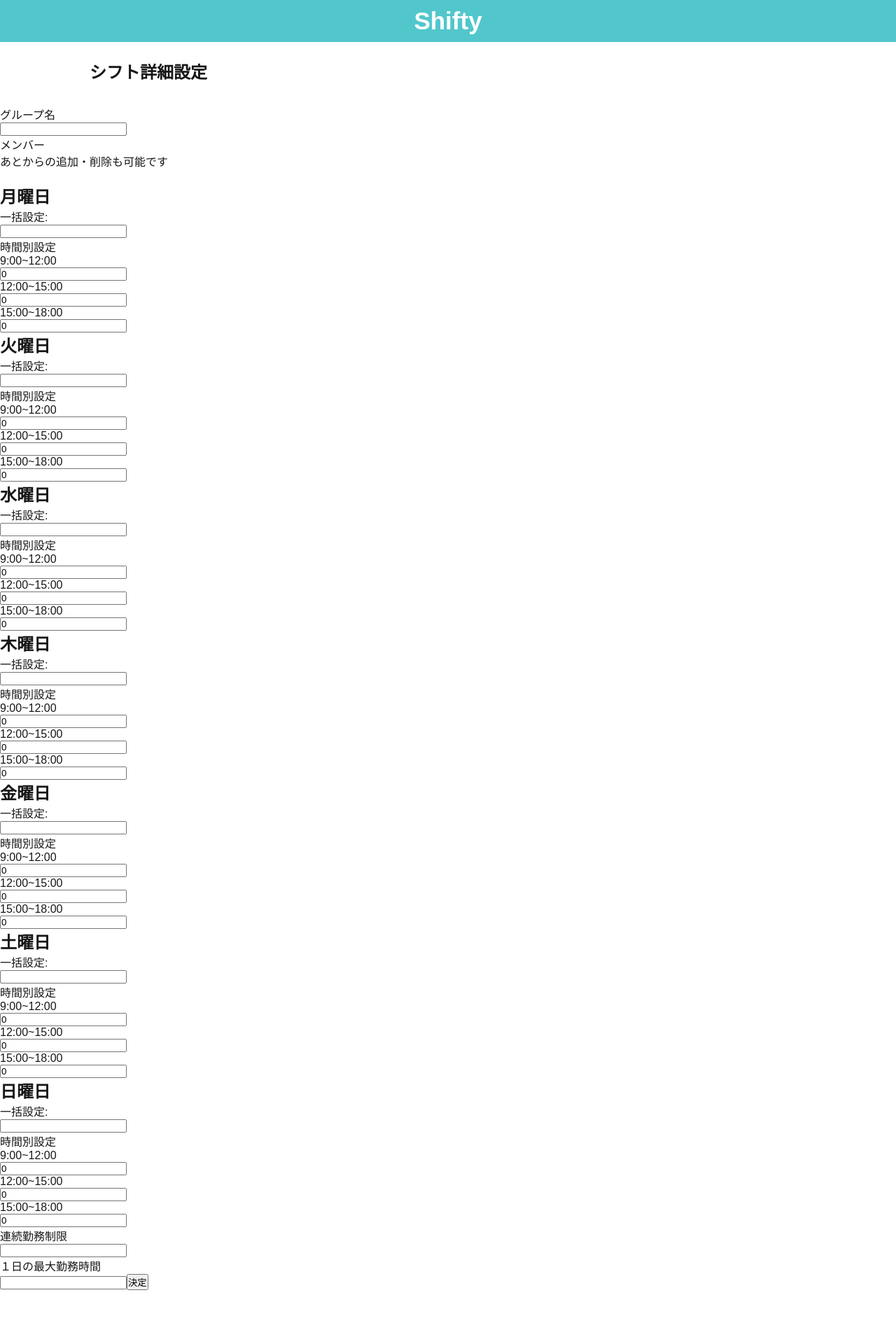
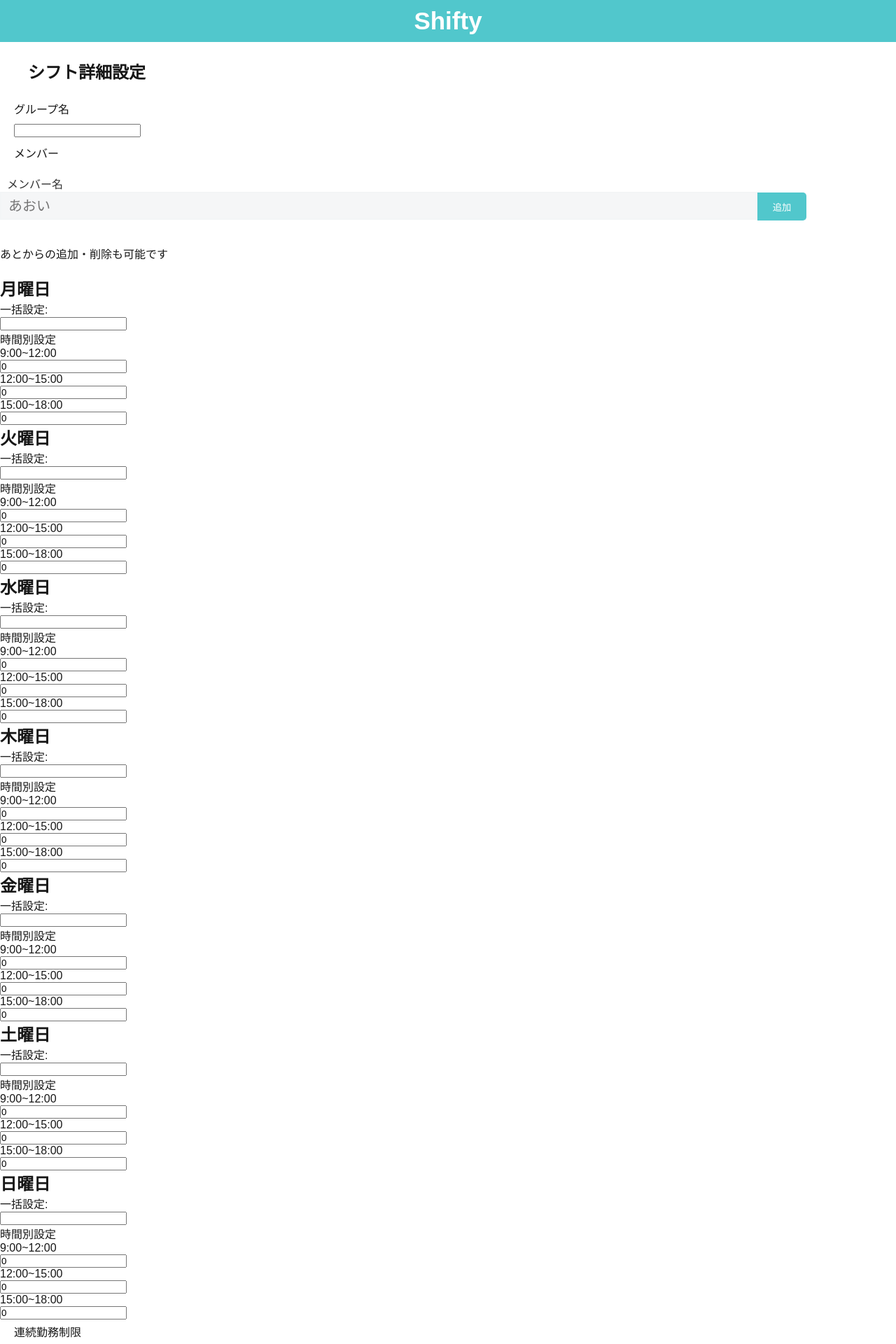
Before and after one commit to yuuri-dev/Shityj-app0507, a Next.js app: page /groupName/setting in a window 1280 px wide. Shown: the top 1920 px of the page at 70% size. Before the commit the page ends 1843 px from the top, so only its background shows below. Built offline with nearby package versions, Linux system fonts and the light colour scheme.

Commit message:
メンバー追加部分のコンポーネント化と関数部分のフックス化

```diff
--- /dev/null
+++ b/src/components/AddMember/AddMember.module.css
@@ -0,0 +1,30 @@
+.input_wrapper {
+  padding: 15px 0;
+}
+.p {
+  justify-self: start;
+  padding-left: 10px;
+  color: #333;
+}
+.input {
+  height: 40px;
+  background-color: rgba(243, 244, 246, 0.8);
+  border-color: rgba(243, 244, 246, 0.656);
+  border-style: solid;
+  font-size: 20px;
+  padding-left: 10px;
+}
+
+.input_w70 {
+  width: calc(90% - 70px);
+}
+
+.addButton {
+  width: 70px;
+  height: 40px;
+  border: none;
+  border-top-right-radius: 5px;
+  border-bottom-right-radius: 5px;
+  color: #fff;
+  background-color: #51c7cc;
+}
--- /dev/null
+++ b/src/components/AddMember/index.jsx
@@ -0,0 +1,33 @@
+import React, { useState } from 'react'
+import MemberListCompile from '@/components/MemberListCompile';
+import useHandleAddMember from "../../fooks/useHandleAddMember"
+import styles from "./AddMember.module.css"
+
+
+const AddButton = () => {
+    const [memberName, setMemberName] = useState('');
+    const useAddMember = useHandleAddMember();
+
+  return (
+    <div className={styles.input_wrapper}>
+      <p className={styles.p}>メンバー名</p>
+      <input
+        type="text"
+        className={`${styles.input} ${styles.input_w70}`}
+        placeholder="あおい"
+        value={memberName}
+        onChange={(e) => setMemberName(e.target.value)}
+      />
+      <button
+        type="button"
+        onClick={() => useAddMember(memberName, setMemberName)}
+        className={styles.addButton}
+      >
+        追加
+      </button>
+      <MemberListCompile />
+    </div>
+  );
+}
+
+export default AddButton
--- a/src/components/PageTitle/PageTitle.module.css
+++ b/src/components/PageTitle/PageTitle.module.css
@@ -1,6 +1,5 @@
 .title {
   font-size: 1.5rem;
   font-weight: bold;
-  margin: 1.5rem 10%;
-  padding-bottom: 0.5rem;
+  margin: 1.5rem 40px;
 }
--- a/src/contexts/GroupContext.jsx
+++ b/src/contexts/GroupContext.jsx
@@ -57,10 +57,6 @@ export const GroupProvider = ({ children }) => {
         maxHoursToWork,
         setMaxHoursToWork,
 
-        //けす
-        shiftCandidates,
-        setShiftCandidates,
-
         shiftInfo,
         setShiftInfo,
       }}
--- /dev/null
+++ b/src/fooks/useHandleAddMember.jsx
@@ -0,0 +1,40 @@
+import { useCallback, useContext } from 'react';
+import { GroupContext } from 'src/contexts/GroupContext';
+
+const NUM_DAYS = 7;
+const NUM_TIME_SLOTS = 3;
+
+const useAddMember = () => {
+  const { shiftInfo, setShiftInfo } = useContext(GroupContext);
+
+  return useCallback((memberName, setMemberName) => {
+    if (!memberName) {
+      return;
+    }
+    for (let i = 0; i < shiftInfo.length; i++) {
+      if (memberName === shiftInfo[i].name) {
+        alert('同じ名前が既に追加されています');
+        return;
+      }
+    }
+    setShiftInfo((prevArray) => {
+      const newArray = [
+        ...prevArray,
+        {
+          id: prevArray.length,
+          name: memberName,
+          timesToEnterDesired: 0,
+          shiftArray: Array.from({ length: NUM_DAYS }, () =>
+            Array(NUM_TIME_SLOTS).fill(0)
+          ),
+        },
+      ];
+      console.log(newArray); // 新しいメンバー追加後にログを出力
+      return newArray;
+    });
+    setMemberName('');
+  }, [shiftInfo]);
+
+};
+
+export default useAddMember;
--- a/src/pages/groupName/groupPage.jsx
+++ b/src/pages/groupName/groupPage.jsx
@@ -8,7 +8,6 @@ import ShiftOverview from '@/components/ShiftOverview';
 const GroupPage = () => {
   const {
     groupName,
-    setGroupName,
     shiftInfo,
     setShiftInfo,
   } = useContext(GroupContext);
--- a/src/pages/groupName/setting.jsx
+++ b/src/pages/groupName/setting.jsx
@@ -1,19 +1,17 @@
 import React, { useContext } from 'react';
 import { GroupContext } from 'src/contexts/GroupContext';
 import MemberListCompile from '@/components/MemberListCompile';
+import AddMember from '@/components/AddMember';
 import RequiredNumberSetting from '@/components/RequiredNumberSetting';
 import { useRouter } from 'next/router';
 import PageTitle from '@/components/PageTitle';
+import styles from "./setting.module.css"
 
 const Setting = () => {
   const router = useRouter()
   const {
     groupName,
     setGroupName,
-    memberArray,
-    setMemberArray,
-    groupRequireNumberArray,
-    setGroupRequireNumberArray,
     maxDateToWork,
     setMaxDateToWork,
     maxHoursToWork,
@@ -29,22 +27,32 @@ const Setting = () => {
     <div>
       <PageTitle>シフト詳細設定</PageTitle>
       <div>
-        <p>グループ名</p>
+        <p className={styles.p}>グループ名</p>
         <input
           type="text"
           value={groupName}
+          className={styles.p}
           onChange={(e) => setGroupName(e.target.value)}
         />
-        <p>メンバー</p>
+        <p className={styles.p}>メンバー</p>
+        <AddMember />
         <span>あとからの追加・削除も可能です</span>
         <MemberListCompile />
       </div>
 
       <RequiredNumberSetting />
-      <p>連続勤務制限</p>
-      <input type="number" onChange={(e) => setMaxDateToWork(e.target.value)} />
-      <p>１日の最大勤務時間</p>
-      <input type="number" onChange={(e) => setMaxHoursToWork(e.target.value)} />
+      <p className={styles.p}>連続勤務制限</p>
+      <input
+        type="number"
+        className={styles.p}
+        onChange={(e) => setMaxDateToWork(e.target.value)}
+      />
+      <p className={styles.p}>１日の最大勤務時間</p>
+      <input
+        type="number"
+        className={styles.p}
+        onChange={(e) => setMaxHoursToWork(e.target.value)}
+      />
       <button onClick={handleSetDetail}>決定</button>
     </div>
   );
--- a/src/pages/groupName/setting.module.css
+++ b/src/pages/groupName/setting.module.css
@@ -0,0 +1,7 @@
+.p{
+    margin:5px 20px ;
+}
+
+.input{
+    margin:5px 30px ;
+}
```
Also changed, not shown: src/pages/new.jsx (+3 -48 lines), src/pages/new.module.css (+0 -13 lines).
